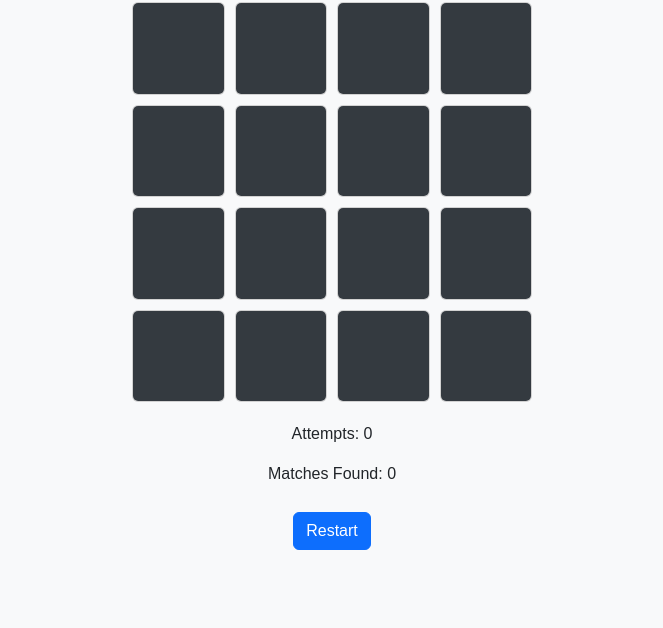
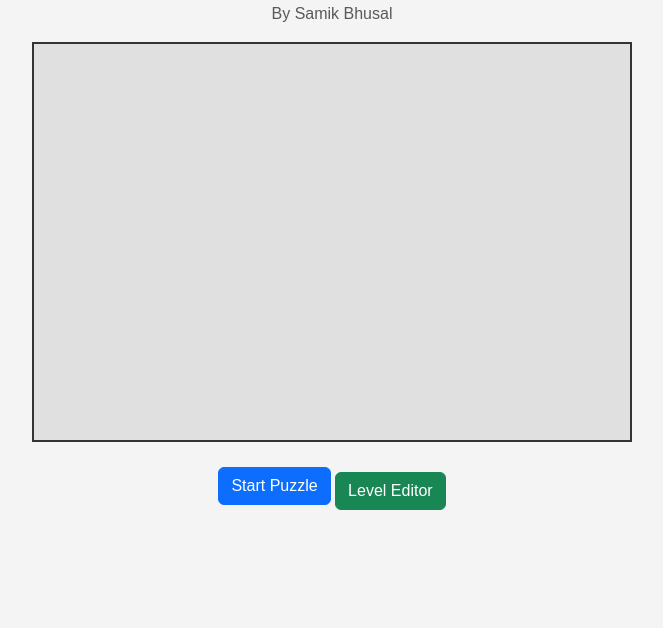
Before and after one commit to samikbhusal/game, a plain HTML site: page index.html in a window 1280 px wide. Shown: the part 172-800 px from the top of the page, without its empty margins (308-971 px from the left). Drawn offline with nearby package versions, Linux system fonts and the light colour scheme.

Commit message:
Update index.html

```diff
--- a/index.html
+++ b/index.html
@@ -3,179 +3,169 @@
 <head>
     <meta charset="UTF-8">
     <meta name="viewport" content="width=device-width, initial-scale=1.0">
-    <title>Memory Card Game - By Tushar Paudyal</title>
-    <!-- Bootstrap CSS -->
+    <title>Time Bender Puzzle - By Samik Bhusal</title>
     <link href="https://cdn.jsdelivr.net/npm/bootstrap@5.3.0/dist/css/bootstrap.min.css" rel="stylesheet">
     <style>
         body {
-            background-color: #f8f9fa;
+            background-color: #f4f4f4;
             font-family: Arial, sans-serif;
             display: flex;
             flex-direction: column;
             align-items: center;
             justify-content: center;
-            min-height: 100vh;
+            height: 100vh;
             margin: 0;
-            padding: 20px;
         }
         #game-container {
-            display: grid;
-            grid-template-columns: repeat(4, 1fr);
-            gap: 10px;
-            width: 90%;
-            max-width: 400px;
+            width: 100%;
+            max-width: 600px;
+            height: 400px;
+            border: 2px solid #333;
+            position: relative;
+            overflow: hidden;
+            background: #e0e0e0;
         }
-        .card {
-            position: relative;
-            width: 100%;
-            aspect-ratio: 1;
-            perspective: 1000px;
-            cursor: pointer;
+        .moving-object {
+            position: absolute;
+            width: 30px;
+            height: 30px;
+            background-color: #007bff;
+            border-radius: 50%;
+            transition: transform 1s linear, top 1s linear, left 1s linear;
         }
-        .card-inner {
-            position: relative;
-            width: 100%;
-            height: 100%;
-            transform: rotateY(0deg);
-            transform-style: preserve-3d;
-            transition: transform 0.5s;
-        }
-        .card.flip .card-inner {
-            transform: rotateY(180deg);
-        }
-        .card-front,
-        .card-back {
-            position: absolute;
-            width: 100%;
-            height: 100%;
-            backface-visibility: hidden;
-            border-radius: 5px;
-        }
-        .card-front {
-            background-color: #343a40;
-            color: #fff;
-            display: flex;
-            align-items: center;
-            justify-content: center;
-            font-size: 1.5em;
-        }
-        .card-back {
-            background-color: #ffc107;
-            transform: rotateY(180deg);
-        }
-        #info {
+        .button-container {
             margin-top: 20px;
             text-align: center;
         }
-        .btn {
+        #level-editor {
+            display: none;
+            margin-top: 30px;
+            text-align: center;
+        }
+        .editor-btn {
             margin-top: 10px;
         }
     </style>
 </head>
 <body>
-    <h1 class="text-center">Memory Card Game</h1>
-    <p class="text-muted text-center">App Developed by Tushar Paudyal</p>
+    <h1>Time Bender Puzzle</h1>
+    <p class="text-muted">By Samik Bhusal</p>
     <div id="game-container"></div>
-    <div id="info">
-        <p>Attempts: <span id="attempts">0</span></p>
-        <p>Matches Found: <span id="matches">0</span></p>
-        <button id="restart" class="btn btn-primary">Restart</button>
+    <div class="button-container">
+        <button class="btn btn-primary" id="start-btn">Start Puzzle</button>
+        <button class="btn btn-success editor-btn" id="editor-btn">Level Editor</button>
+    </div>
+    <div id="level-editor">
+        <textarea id="level-input" rows="4" cols="50" placeholder="Create new level..."></textarea>
+        <button class="btn btn-warning" id="load-level">Load Level</button>
     </div>
 
     <script>
-        const gameContainer = document.getElementById('game-container');
-        const attemptsDisplay = document.getElementById('attempts');
-        const matchesDisplay = document.getElementById('matches');
-        const restartButton = document.getElementById('restart');
+        const gameContainer = document.getElementById("game-container");
+        const startBtn = document.getElementById("start-btn");
+        const editorBtn = document.getElementById("editor-btn");
+        const levelEditor = document.getElementById("level-editor");
+        const levelInput = document.getElementById("level-input");
+        const loadLevelBtn = document.getElementById("load-level");
 
-        const cardValues = ['🍎', '🍊', '🍌', '🍇', '🍓', '🍒', '🥝', '🍍'];
-        let cards = [];
-        let flippedCards = [];
-        let attempts = 0;
-        let matches = 0;
+        let objects = [];
+        let isPlaying = false;
+        let timeLimit = 10;
+        let actions = ["rewind", "pause", "slowdown"];
+        let currentTime = 0;
 
-        // Shuffle array
-        function shuffle(array) {
-            for (let i = array.length - 1; i > 0; i--) {
-                const j = Math.floor(Math.random() * (i + 1));
-                [array[i], array[j]] = [array[j], array[i]];
-            }
-            return array;
+        // Function to generate game objects
+        function createObject(id, x, y, timePath) {
+            const obj = document.createElement('div');
+            obj.classList.add('moving-object');
+            obj.style.left = x + "px";
+            obj.style.top = y + "px";
+            obj.id = id;
+            obj.dataset.timePath = timePath; // Store time path info
+            gameContainer.appendChild(obj);
+            objects.push(obj);
         }
 
-        // Create game board
-        function createGameBoard() {
-            gameContainer.innerHTML = '';
-            attempts = 0;
-            matches = 0;
-            flippedCards = [];
-            attemptsDisplay.textContent = attempts;
-            matchesDisplay.textContent = matches;
+        // Start the puzzle
+        function startPuzzle() {
+            gameContainer.innerHTML = ""; // Clear any old objects
+            createObject("ball", 50, 100, "advance");
+            createObject("block", 200, 150, "rewind");
+            currentTime = 0;
+            isPlaying = true;
+            startTimer();
+        }
 
-            // Duplicate and shuffle cards
-            cards = shuffle([...cardValues, ...cardValues]);
+        // Game timer
+        function startTimer() {
+            let timer = setInterval(() => {
+                if (currentTime >= timeLimit) {
+                    clearInterval(timer);
+                    alert("Puzzle Solved or Time's Up!");
+                    isPlaying = false;
+                }
+                currentTime++;
+            }, 1000);
+        }
 
-            // Create card elements
-            cards.forEach((value) => {
-                const card = document.createElement('div');
-                card.classList.add('card');
-                card.innerHTML = `
-                    <div class="card-inner">
-                        <div class="card-front"></div>
-                        <div class="card-back">${value}</div>
-                    </div>
-                `;
-                card.addEventListener('click', () => handleCardClick(card, value));
-                gameContainer.appendChild(card);
+        // Rewind action
+        function rewindObject(id) {
+            const obj = document.getElementById(id);
+            obj.style.transform = "rotateY(180deg)";
+            obj.style.transition = "transform 0.5s";
+            obj.style.top = parseInt(obj.style.top) + 50 + "px";  // For instance, rewinding moves an object down
+        }
+
+        // Slowdown action
+        function slowdownObject(id) {
+            const obj = document.getElementById(id);
+            obj.style.transitionDuration = "2s";
+        }
+
+        // Pause action
+        function pauseObject(id) {
+            const obj = document.getElementById(id);
+            obj.style.transitionDuration = "none";  // Pause object
+        }
+
+        // Handle button clicks for actions
+        function applyAction(action, objectId) {
+            if (action === "rewind") rewindObject(objectId);
+            if (action === "slowdown") slowdownObject(objectId);
+            if (action === "pause") pauseObject(objectId);
+        }
+
+        // Trigger a random action for objects
+        function randomActions() {
+            objects.forEach(obj => {
+                let randomAction = actions[Math.floor(Math.random() * actions.length)];
+                applyAction(randomAction, obj.id);
             });
         }
 
-        // Handle card click
-        function handleCardClick(card, value) {
-            if (card.classList.contains('flip') || flippedCards.length === 2) {
-                return;
-            }
-
-            card.classList.add('flip');
-            flippedCards.push({ card, value });
-
-            if (flippedCards.length === 2) {
-                attempts++;
-                attemptsDisplay.textContent = attempts;
-                checkForMatch();
-            }
+        // Show level editor
+        function showLevelEditor() {
+            levelEditor.style.display = "block";
         }
 
-        // Check if two flipped cards match
-        function checkForMatch() {
-            const [firstCard, secondCard] = flippedCards;
+        // Load level editor logic
+        loadLevelBtn.addEventListener("click", () => {
+            const userLevel = levelInput.value.trim();
+            if (userLevel) {
+                alert("Level loaded successfully!");
+                // Simple placeholder for level logic load; complex user levels can be parsed here.
+                startPuzzle();
+            }
+        });
 
-            if (firstCard.value === secondCard.value) {
-                matches++;
-                matchesDisplay.textContent = matches;
-                flippedCards = [];
+        startBtn.addEventListener("click", startPuzzle);
+        editorBtn.addEventListener("click", showLevelEditor);
 
-                // Check if all matches are found
-                if (matches === cardValues.length) {
-                    setTimeout(() => alert('Congratulations! You found all matches!'), 300);
-                }
-            } else {
-                // Unflip cards after a short delay
-                setTimeout(() => {
-                    firstCard.card.classList.remove('flip');
-                    secondCard.card.classList.remove('flip');
-                    flippedCards = [];
-                }, 1000);
-            }
-        }
+        // Allow player to click to apply random actions during game
+        gameContainer.addEventListener('click', randomActions);
 
-        // Initialize game
-        createGameBoard();
+    </script>
 
-        // Restart button
-        restartButton.addEventListener('click', createGameBoard);
-    </script>
-    <!-- Bootstrap JS Bundle -->
     <script src="https://cdn.jsdelivr.net/npm/bootstrap@5.3.0/dist/js/bootstrap.bundle.min.js"></script>
 </body>
 </html>
```
